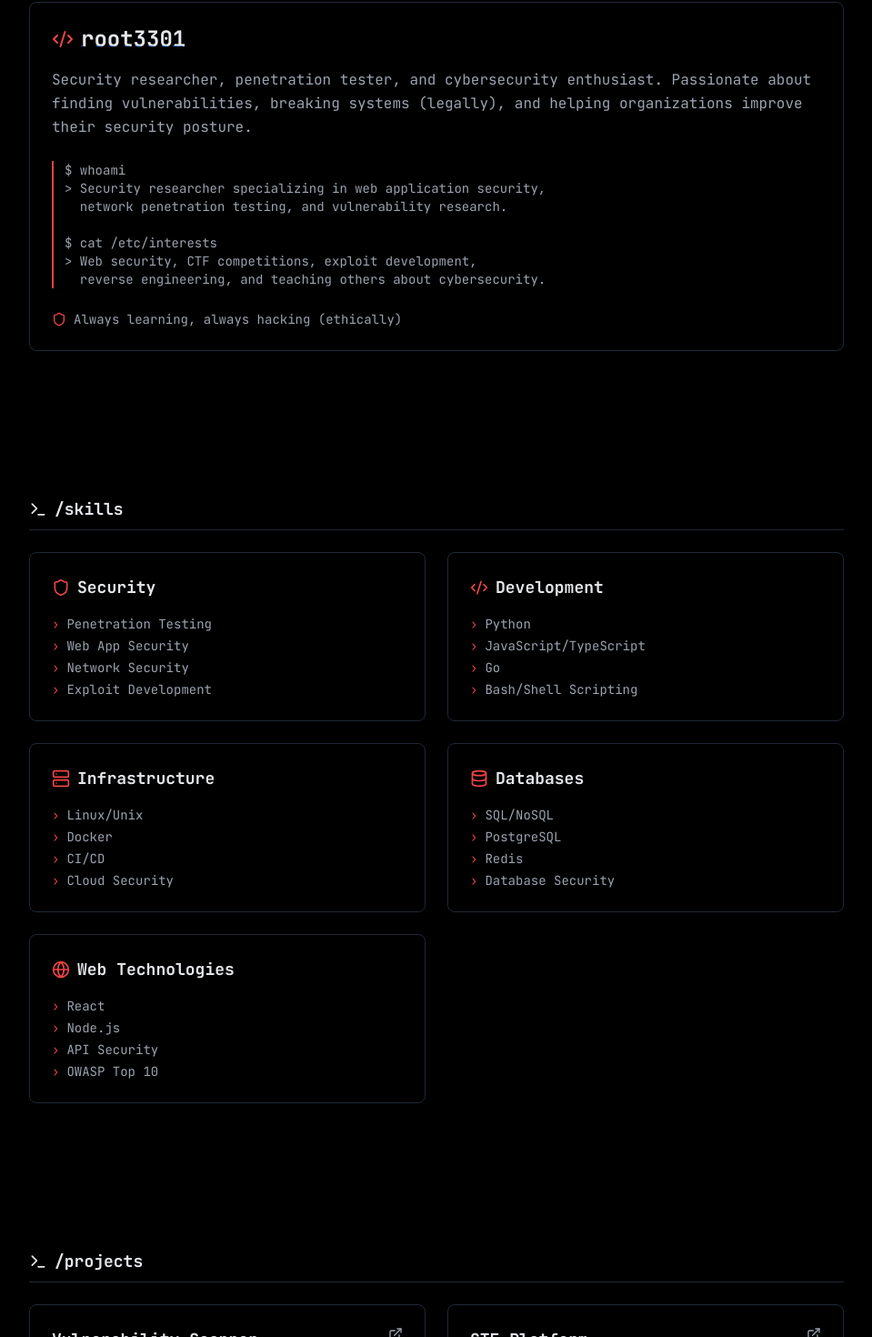
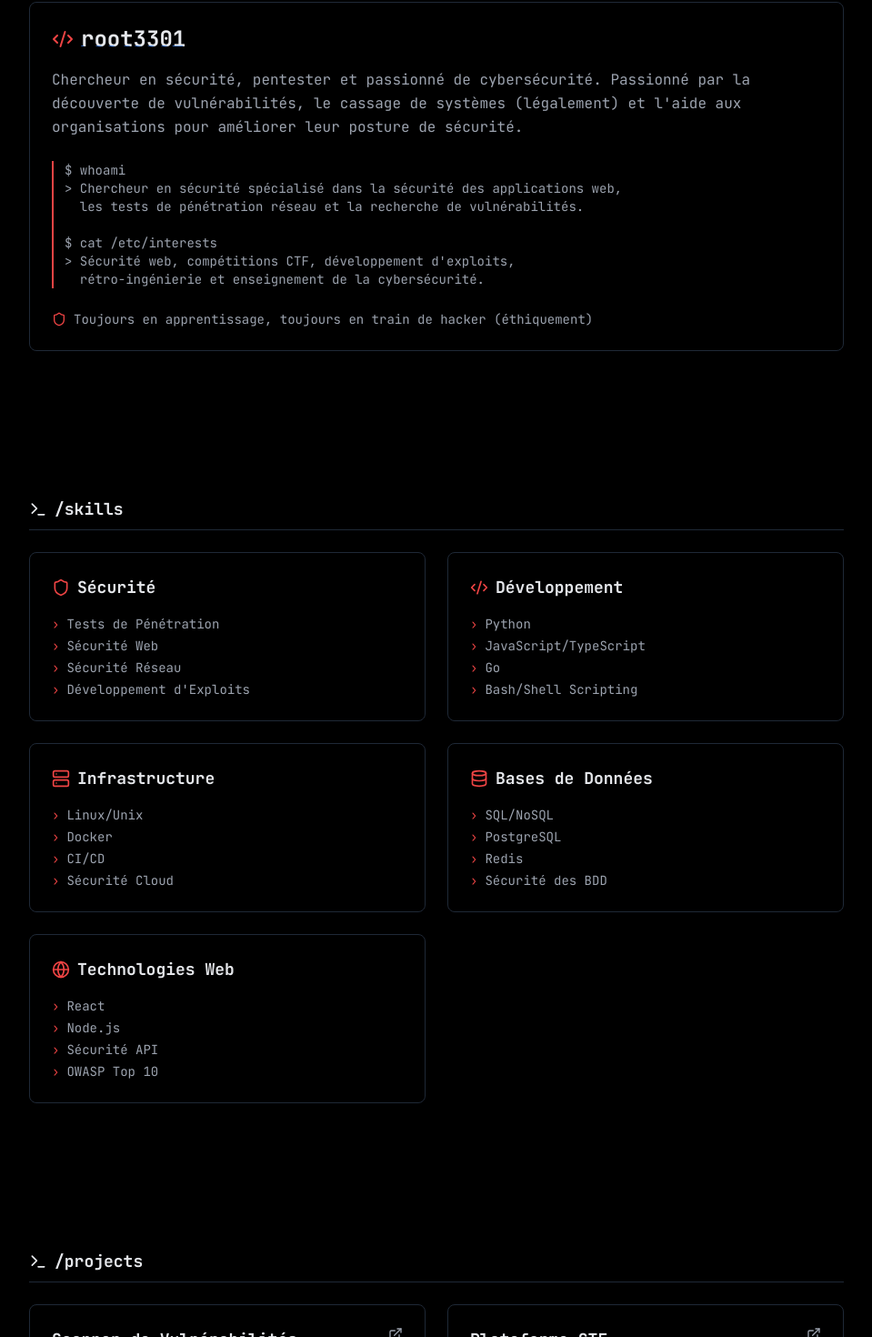
Before and after one commit to Rooot3301/Portfolio-3301, a React (Vite) app: page / in a window 1280 px wide. Shown: the part 939-2409 px from the top of the page at 91% size, without its empty margins (160-1119 px from the left). Built offline with nearby package versions, Linux system fonts and the light colour scheme.

Commit message:
Updated About.tsx

```diff
--- a/src/components/About.tsx
+++ b/src/components/About.tsx
@@ -19,27 +19,27 @@ export default function About() {
                 </span>
               </h2>
               <p className="text-gray-400 leading-relaxed">
-                Security researcher, penetration tester, and cybersecurity enthusiast.
-                Passionate about finding vulnerabilities, breaking systems (legally), and
-                helping organizations improve their security posture.
+                Chercheur en sécurité, pentester et passionné de cybersécurité.
+                Passionné par la découverte de vulnérabilités, le cassage de systèmes (légalement) et
+                l'aide aux organisations pour améliorer leur posture de sécurité.
               </p>
             </div>
 
             <div className="border-l-2 border-red-500 pl-3">
               <p className="text-sm text-gray-400 whitespace-pre-wrap">
                 {`$ whoami
-> Security researcher specializing in web application security,
-  network penetration testing, and vulnerability research.
+> Chercheur en sécurité spécialisé dans la sécurité des applications web,
+  les tests de pénétration réseau et la recherche de vulnérabilités.
 
 $ cat /etc/interests
-> Web security, CTF competitions, exploit development,
-  reverse engineering, and teaching others about cybersecurity.`}
+> Sécurité web, compétitions CTF, développement d'exploits,
+  rétro-ingénierie et enseignement de la cybersécurité.`}
               </p>
             </div>
 
             <div className="flex items-center gap-2 text-sm text-gray-400">
               <Shield className="w-4 h-4 text-red-500" />
-              <span>Always learning, always hacking (ethically)</span>
+              <span>Toujours en apprentissage, toujours en train de hacker (éthiquement)</span>
             </div>
           </div>
         </div>
--- a/src/components/Contact.tsx
+++ b/src/components/Contact.tsx
@@ -10,7 +10,7 @@ export default function Contact() {
   const handleSubmit = (e: React.FormEvent) => {
     e.preventDefault();
     console.log('Form submitted:', formData);
-    alert('Message sent! (Demo mode)');
+    alert('Message envoyé ! (Mode démo)');
     setFormData({ email: '', message: '' });
   };
 
@@ -27,7 +27,7 @@ export default function Contact() {
             <div className="terminal-input">
               <div className="flex items-center gap-2 text-sm mb-2">
                 <Mail className="w-4 h-4" />
-                <label htmlFor="email">user@root3301 ~ % enter email:</label>
+                <label htmlFor="email">user@root3301 ~ % entrez votre email:</label>
               </div>
               <div className="flex items-center">
                 <span className="mr-2 text-gray-400">{'>'}</span>
@@ -45,7 +45,7 @@ export default function Contact() {
             <div className="terminal-input">
               <div className="flex items-center gap-2 text-sm mb-2">
                 <Send className="w-4 h-4" />
-                <label htmlFor="message">user@root3301 ~ % compose message:</label>
+                <label htmlFor="message">user@root3301 ~ % rédigez votre message:</label>
               </div>
               <div className="flex items-center">
                 <span className="mr-2 text-gray-400">{'>'}</span>
--- a/src/components/Footer.tsx
+++ b/src/components/Footer.tsx
@@ -7,11 +7,11 @@ export default function Footer() {
         <div className="flex justify-between items-center">
           <div className="flex items-center gap-2 text-sm">
             <Terminal className="w-4 h-4" />
-            <span>© 2025 root3301.sh</span>
+            <span>© 2026 root3301.sh</span>
           </div>
 
           <div className="text-sm text-gray-400">
-            Press Ctrl + [1-5] to navigate
+            Appuyez sur Ctrl + [1-5] pour naviguer
           </div>
 
           <div className="flex items-center gap-2">
--- a/src/components/Hero.tsx
+++ b/src/components/Hero.tsx
@@ -22,7 +22,7 @@ export default function Hero() {
         <p className="text-xl text-gray-400 mb-8 font-mono">
           $ whoami
           <br />
-          <span className="text-red-500">&gt;</span> Security Researcher | Penetration Tester | CTF Player
+          <span className="text-red-500">&gt;</span> Chercheur en Sécurité | Pentester | Joueur CTF
         </p>
 
         <div className="flex items-center justify-center gap-4 mb-12">
--- a/src/components/LoadingScreen.tsx
+++ b/src/components/LoadingScreen.tsx
@@ -10,13 +10,13 @@ export default function LoadingScreen({ onComplete }: LoadingScreenProps) {
   const [logs, setLogs] = useState<string[]>([]);
 
   const bootLogs = [
-    'Initializing root3301 systems...',
-    'Loading kernel modules... [OK]',
-    'Mounting filesystems... [OK]',
-    'Starting network services... [OK]',
-    'Initializing security protocols... [OK]',
-    'Loading user interface... [OK]',
-    'System ready.'
+    'Initialisation des systèmes root3301...',
+    'Chargement des modules kernel... [OK]',
+    'Montage des systèmes de fichiers... [OK]',
+    'Démarrage des services réseau... [OK]',
+    'Initialisation des protocoles de sécurité... [OK]',
+    'Chargement de l\'interface utilisateur... [OK]',
+    'Système prêt.'
   ];
 
   useEffect(() => {
--- a/src/components/Projects.tsx
+++ b/src/components/Projects.tsx
@@ -3,27 +3,27 @@ import { Terminal, ExternalLink } from 'lucide-react';
 export default function Projects() {
   const projects = [
     {
-      title: 'Vulnerability Scanner',
-      description: 'Custom web application vulnerability scanner built with Python. Scans for common OWASP vulnerabilities including XSS, SQLi, and CSRF.',
-      tags: ['Python', 'Security', 'OWASP'],
+      title: 'Scanner de Vulnérabilités',
+      description: 'Scanner de vulnérabilités d\'applications web personnalisé développé en Python. Détecte les vulnérabilités OWASP courantes incluant XSS, SQLi et CSRF.',
+      tags: ['Python', 'Sécurité', 'OWASP'],
       link: '#'
     },
     {
-      title: 'CTF Platform',
-      description: 'Capture The Flag platform for cybersecurity training and competitions. Includes challenges for various skill levels.',
+      title: 'Plateforme CTF',
+      description: 'Plateforme Capture The Flag pour l\'entraînement et les compétitions en cybersécurité. Inclut des défis pour tous les niveaux.',
       tags: ['Node.js', 'React', 'Docker'],
       link: '#'
     },
     {
-      title: 'Security Toolkit',
-      description: 'Collection of penetration testing scripts and tools for reconnaissance, enumeration, and exploitation.',
-      tags: ['Bash', 'Python', 'Security'],
+      title: 'Boîte à Outils Sécurité',
+      description: 'Collection de scripts et outils de tests de pénétration pour la reconnaissance, l\'énumération et l\'exploitation.',
+      tags: ['Bash', 'Python', 'Sécurité'],
       link: '#'
     },
     {
-      title: 'API Security Framework',
-      description: 'Framework for testing and securing REST APIs. Includes automated testing for authentication, authorization, and injection vulnerabilities.',
-      tags: ['TypeScript', 'Security', 'API'],
+      title: 'Framework Sécurité API',
+      description: 'Framework pour tester et sécuriser les API REST. Inclut des tests automatisés pour l\'authentification, l\'autorisation et les vulnérabilités d\'injection.',
+      tags: ['TypeScript', 'Sécurité', 'API'],
       link: '#'
     }
   ];
--- a/src/components/Skills.tsx
+++ b/src/components/Skills.tsx
@@ -4,28 +4,28 @@ export default function Skills() {
   const skills = [
     {
       icon: Shield,
-      category: 'Security',
-      items: ['Penetration Testing', 'Web App Security', 'Network Security', 'Exploit Development']
+      category: 'Sécurité',
+      items: ['Tests de Pénétration', 'Sécurité Web', 'Sécurité Réseau', 'Développement d\'Exploits']
     },
     {
       icon: Code2,
-      category: 'Development',
+      category: 'Développement',
       items: ['Python', 'JavaScript/TypeScript', 'Go', 'Bash/Shell Scripting']
     },
     {
       icon: Server,
       category: 'Infrastructure',
-      items: ['Linux/Unix', 'Docker', 'CI/CD', 'Cloud Security']
+      items: ['Linux/Unix', 'Docker', 'CI/CD', 'Sécurité Cloud']
     },
     {
       icon: Database,
-      category: 'Databases',
-      items: ['SQL/NoSQL', 'PostgreSQL', 'Redis', 'Database Security']
+      category: 'Bases de Données',
+      items: ['SQL/NoSQL', 'PostgreSQL', 'Redis', 'Sécurité des BDD']
     },
     {
       icon: Globe,
-      category: 'Web Technologies',
-      items: ['React', 'Node.js', 'API Security', 'OWASP Top 10']
+      category: 'Technologies Web',
+      items: ['React', 'Node.js', 'Sécurité API', 'OWASP Top 10']
     }
   ];
 
--- a/src/components/Terminal.tsx
+++ b/src/components/Terminal.tsx
@@ -4,39 +4,39 @@ import { useState, useEffect, useRef } from 'react';
 export default function Terminal() {
   const [input, setInput] = useState('');
   const [history, setHistory] = useState<string[]>([
-    'Welcome to root3301 terminal. Type "help" for available commands.'
+    'Bienvenue sur le terminal root3301. Tapez "help" pour voir les commandes disponibles.'
   ]);
   const outputRef = useRef<HTMLDivElement>(null);
 
   const commands: Record<string, () => string> = {
-    help: () => `Available commands:
-  help      - Show this help message
-  about     - Learn more about root3301
-  skills    - View technical skills
-  projects  - Browse projects
-  contact   - Get contact information
-  clear     - Clear terminal
-  ls        - List directories
-  whoami    - Display user information
-  date      - Show current date and time`,
+    help: () => `Commandes disponibles:
+  help      - Affiche ce message d'aide
+  about     - En savoir plus sur root3301
+  skills    - Voir les compétences techniques
+  projects  - Parcourir les projets
+  contact   - Obtenir les informations de contact
+  clear     - Effacer le terminal
+  ls        - Lister les répertoires
+  whoami    - Afficher les informations utilisateur
+  date      - Afficher la date et l'heure`,
 
-    about: () => `root3301 - Security Researcher & Penetration Tester
-Specializing in web application security and vulnerability research.`,
+    about: () => `root3301 - Chercheur en Sécurité & Pentester
+Spécialisé dans la sécurité des applications web et la recherche de vulnérabilités.`,
 
-    skills: () => `Core Skills:
-  • Penetration Testing
-  • Web Application Security
+    skills: () => `Compétences principales:
+  • Tests de Pénétration
+  • Sécurité des Applications Web
   • Python, JavaScript, Go
-  • Linux/Unix Systems
-  • Network Security`,
+  • Systèmes Linux/Unix
+  • Sécurité Réseau`,
 
-    projects: () => `Notable Projects:
-  • Vulnerability Scanner
-  • CTF Platform
-  • Security Toolkit
-  • API Security Framework`,
+    projects: () => `Projets notables:
+  • Scanner de Vulnérabilités
+  • Plateforme CTF
+  • Boîte à Outils Sécurité
+  • Framework Sécurité API`,
 
-    contact: () => `Contact Information:
+    contact: () => `Informations de contact:
 Email: contact@root3301.fr
 Website: https://root3301.fr`,
 
@@ -74,7 +74,7 @@ drwxr-xr-x  2 root3301 root3301  4096 Mar 15 10:30 contact`,
         newHistory.push(output);
       }
     } else {
-      newHistory.push(`Command not found: ${cmd}. Type 'help' for available commands.`);
+      newHistory.push(`Commande introuvable: ${cmd}. Tapez 'help' pour voir les commandes disponibles.`);
     }
 
     setHistory(newHistory);
@@ -120,7 +120,7 @@ drwxr-xr-x  2 root3301 root3301  4096 Mar 15 10:30 contact`,
                 onChange={(e) => setInput(e.target.value)}
                 onKeyDown={handleKeyDown}
                 className="flex-1 bg-transparent border-none outline-none terminal-cursor"
-                placeholder="Type a command..."
+                placeholder="Tapez une commande..."
               />
             </div>
           </div>
```
